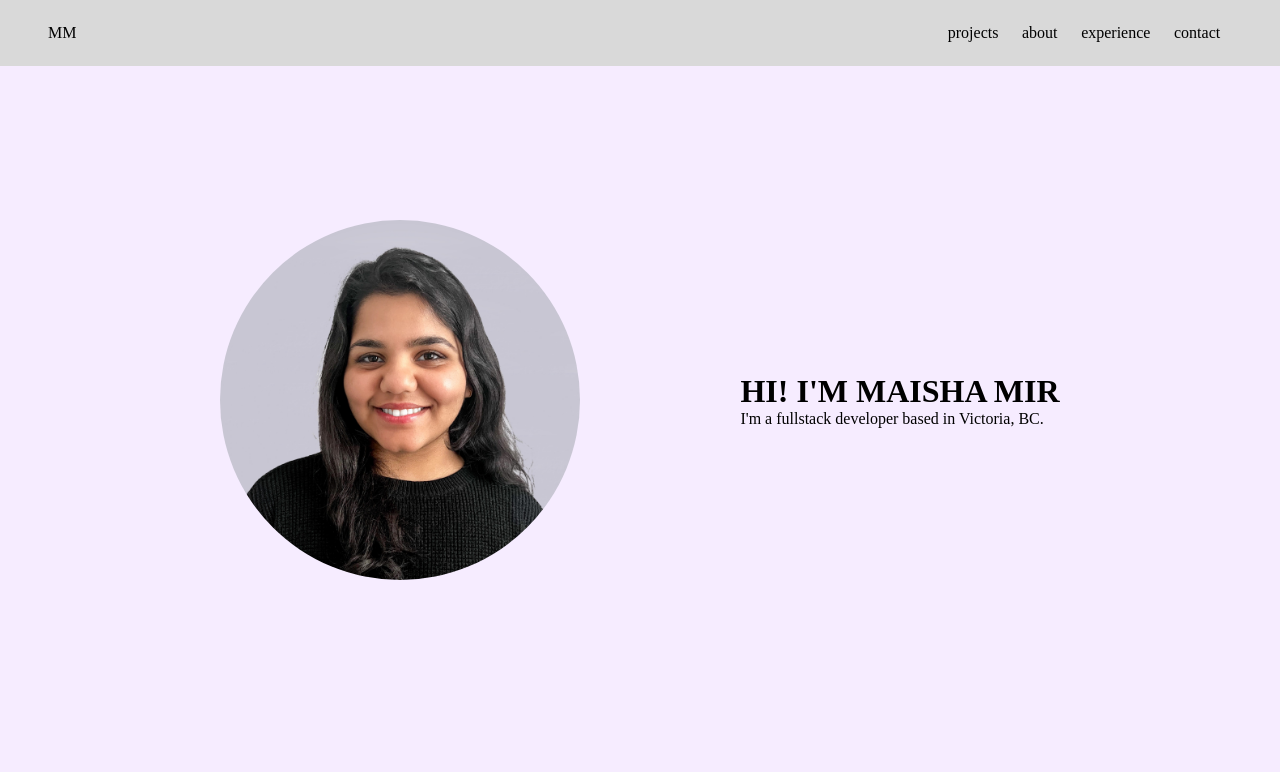
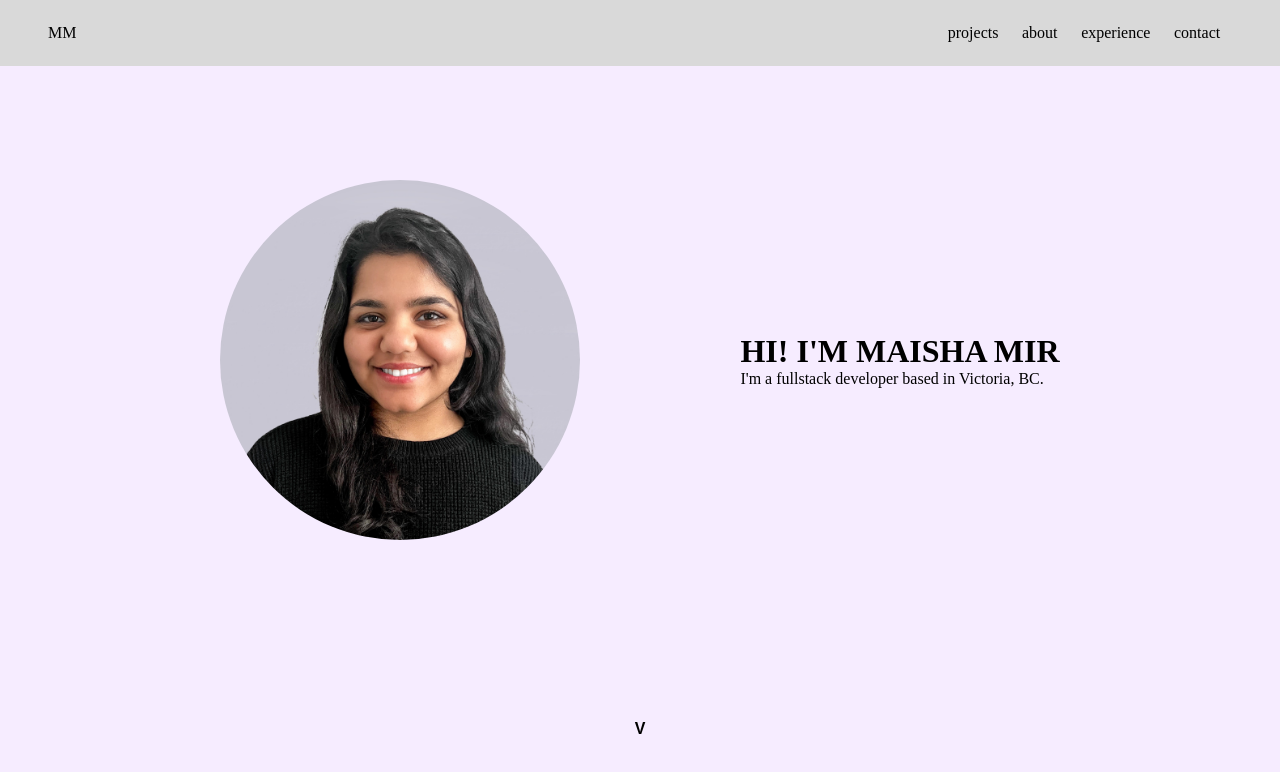
Before and after one commit to maishamir/mySite-react, a React (Vite) app: page / in a window 1280 px wide. Shown: the top 772 px of the page. Built offline with nearby package versions, Linux system fonts and the light colour scheme.

Commit message:
added arrow for project section

```diff
--- a/src/components/Hero/Hero.jsx
+++ b/src/components/Hero/Hero.jsx
@@ -5,11 +5,17 @@ import "./Hero.scss";
 function Hero() {
   return (
     <main className="hero">
-      <img src={heroImg} className="hero__img" alt="img of maisha mir" />
-      <div>
-        <h1>HI! I'M MAISHA MIR</h1>
-        <p>I'm a fullstack developer based in Victoria, BC.</p>
-      </div>
+      <div className="hero__content">
+        <img src={heroImg} className="hero__img" alt="img of maisha mir" />
+        <div>
+          <h1>HI! I'M MAISHA MIR</h1>
+          <p>I'm a fullstack developer based in Victoria, BC.</p>
+        </div>
+          </div>
+
+          <div className="hero__arrow">
+              V
+          </div>
     </main>
   );
 }
--- a/src/components/Hero/Hero.scss
+++ b/src/components/Hero/Hero.scss
@@ -1,10 +1,14 @@
 .hero {
   background: rgba(236, 213, 255, 0.45);
   height: 100vh;
-  display: flex;
-  justify-content: center;
-  align-items: center;
-  gap: 10rem;
+
+  &__content {
+    display: flex;
+    justify-content: center;
+    align-items: center;
+    height: 90%;
+    gap: 10rem;
+  }
 
   &__img {
     object-fit: cover;
@@ -12,4 +16,11 @@
     width: 360px;
     border-radius: 50%;
   }
+
+  &__arrow {
+    text-align: center;
+    font-family: sans-serif;
+    font-weight: bold;
+    cursor: pointer;
+  }
 }
```
